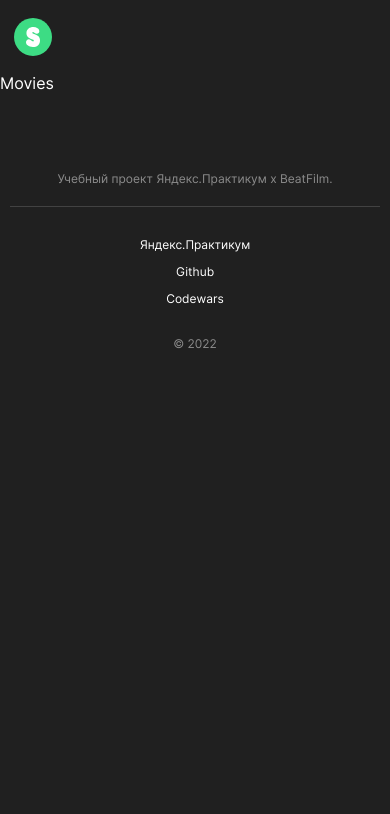
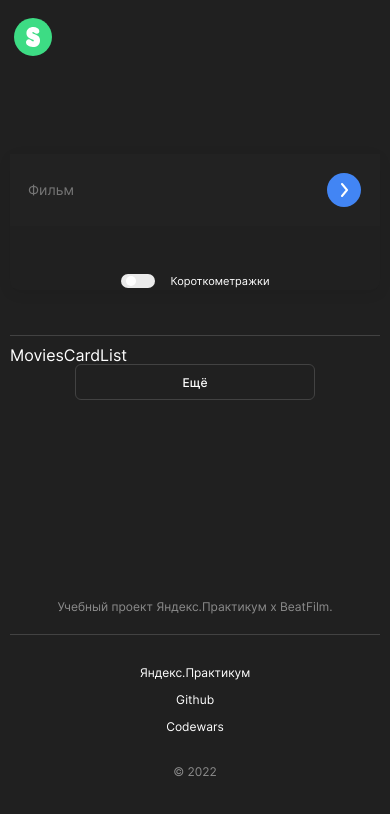
Before and after one commit to MarinaNat/movies-explorer-frontend, a React (Create React App) app: page /movies in a window 390 px wide. Shown: the top 814 px of the page. Built offline with nearby package versions, Linux system fonts and the light colour scheme.

Commit message:
компонент SearchForm

```diff
--- a/src/components/Layout/Header/HeaderMain/HeaderMain.css
+++ b/src/components/Layout/Header/HeaderMain/HeaderMain.css
@@ -53,7 +53,7 @@
     background-image: url(../../../../images/account.svg);
     background-repeat: no-repeat;
     background-position: center;
-    padding-right: 3px;
+    margin-right: 3px;
 }
 
 @media screen and (max-width: 768px) {
--- a/src/components/Layout/Navigation/Navigation.css
+++ b/src/components/Layout/Navigation/Navigation.css
@@ -3,7 +3,7 @@
 .navigation {
     display: flex;
     justify-content: space-between;
-    width: 241px;
+    width: 231px;
 }
 
 .navigation__link {
--- /dev/null
+++ b/src/components/Movies/FilterCheckbox/FilterCheckbox.css
@@ -0,0 +1,68 @@
+.filter-checkbox {
+    display: flex;
+    align-items: center;
+    flex-direction: row;
+    justify-content: space-between;
+    margin: 0 30px;
+}
+
+.filter-checkbox__text {
+    color: var(--color-white);
+    margin: 0;
+    font-size: 13px;
+    font-weight: 400;
+    line-height: 18px;
+    letter-spacing: 0em;
+}
+
+.filter-checkbox__checkbox {
+    display: flex;
+    margin-right: 14px;
+    appearance: none;
+    width: 34px;
+    height: 14px;
+    border-radius: 20px;
+    background: var(--color-checkbox);
+    transition: 0.5s;
+}
+
+.filter-checkbox__checkbox:checked {
+    background: var(--color-checkbox-checked);
+}
+
+.filter-checkbox__checkbox::before {
+    content: '';
+    position: relative;
+    top: 2px;
+    left: 5px;
+    width: 10px;
+    height: 10px;
+    border-radius: 8px;
+    background-color: var(--color-white);
+    transition: 0.5s;
+}
+
+.filter-checkbox__checkbox:checked::before {
+    transform: translateX(16px);
+}
+
+.filter-checkbox__checkbox:hover {
+    cursor: pointer;
+}
+
+@media screen and (max-width: 768px) {
+    .filter-checkbox {
+        margin: 0 20px;
+    }
+
+    .filter-checkbox__checkbox {
+        margin-right: 16px;
+    }
+}
+
+@media screen and (max-width: 475px) {
+    .filter-checkbox__text {
+        font-size: 11px;
+        line-height: 18px;
+    }
+}
--- /dev/null
+++ b/src/components/Movies/FilterCheckbox/FilterCheckbox.js
@@ -0,0 +1,13 @@
+import React from 'react';
+import './FilterCheckbox.css';
+
+const FilterCheckbox = () => {
+    return (
+        <div className='filter-checkbox'>
+            <input type="checkbox" className='filter-checkbox__checkbox' />
+            <p className='filter-checkbox__text'>Короткометражки</p>
+        </div>
+    );
+};
+
+export default FilterCheckbox
--- a/src/components/Movies/Movies.css
+++ b/src/components/Movies/Movies.css
@@ -0,0 +1,42 @@
+.movies {
+    max-width: 1280px;
+    margin: 0 auto;
+    box-sizing: border-box;
+    padding: 70px 70px 80px;
+    background: var(--color-bg);
+}
+
+.movies__more-button {
+    box-sizing: border-box;
+    width: 320px;
+    height: 36px;
+    background: var(--color-bg);
+    border: 1px solid var(--color-line-dark-gray);
+    border-radius: 6px;
+    font-weight: 500;
+    font-size: 12px;
+    line-height: 15px;
+    color: var(--color-white);
+    display: flex;
+    align-items: center;
+    justify-content: center;
+    margin: 0 auto;
+}
+
+@media (max-width: 768px) {
+    .movies {
+        padding: 80px 30px 120px;
+    }
+
+}
+
+@media (max-width: 475px) {
+    .movies {
+        padding: 80px 10px 120px;
+    }
+
+    .movies__more-button {
+        max-width: 240px;
+    }
+
+}
--- a/src/components/Movies/Movies.js
+++ b/src/components/Movies/Movies.js
@@ -1,10 +1,16 @@
 import React from 'react';
 import './Movies.css';
+import SearchForm from './SearchForm/SearchForm.js';
+import MoviesCardList from './MoviesCardList/MoviesCardList.js';
 
 const Movies = () => {
   return (
-    <div>Movies</div>
-  )
+  <main className='movies'>
+<SearchForm />
+<MoviesCardList />
+<button className='link_button movies__more-button'>Ещё</button>
+  </main>
+)
 }
 
 export default Movies
--- a/src/components/Movies/SearchForm/SearchForm.css
+++ b/src/components/Movies/SearchForm/SearchForm.css
@@ -0,0 +1,89 @@
+.search-form {
+    margin: 0 auto 10px;
+    border-bottom: 1px solid var(--color-line-dark-gray);
+}
+
+.search-form__conteiner {
+    display: flex;
+    justify-content: space-between;
+    min-height: 72px;
+    border-radius: 9px;
+    box-shadow: 0px 3px 14px rgba(0, 0, 0, 0.08);
+    background: var(--color-bg-input);
+    align-items: center;
+    padding: 0 0 0 30px;
+    margin-bottom: 69px;
+}
+
+.search-form__form {
+    display: flex;
+    width: 100%;
+    border-right: 1px solid var(--color-line-input);
+    min-height: 40px;
+    align-items: center;
+}
+
+.search-form__icon {
+    width: 14px;
+    height: 22px;
+    box-sizing: border-box;
+}
+
+.search-form__input {
+    margin-left: 18px;
+    background: var(--color-bg-input);
+    border: none;
+    font-weight: 400;
+    font-size: 18px;
+    line-height: 20px;
+    color: var(--color-text-gray);
+    width: 100%;
+}
+
+.search-form__button {
+    min-width: 34px;
+    min-height: 34px;
+    margin-right: 19px;
+    border-radius: 48px;
+    background: var(--color-blue);
+    background-image: url('../../../images/invisible.svg');
+    object-fit: cover;
+    background-repeat: no-repeat;
+    background-position: center;
+
+}
+
+@media (max-width: 768px) {
+    .search-form__conteiner {
+        padding: 0 0 0 29px;
+        margin-bottom: 109px;
+    }
+
+}
+
+@media (max-width: 475px) {
+    .search-form__conteiner {
+        padding: 0 0 0 29px;
+        margin-bottom: 45px;
+        flex-flow: column;
+        background: var(--color-bg);
+        border-radius: none;
+        padding: 0;
+    }
+
+    .search-form__form {
+        border-right: none;
+        min-height: 72px;
+        background: var(--color-bg-input);
+        margin-bottom: 46px;
+    }
+
+    .search-form__icon {
+        display: none;
+    }
+
+    .search-form__input {
+        font-size: 14px;
+        line-height: 20px;
+    }
+}
--- a/src/components/Movies/SearchForm/SearchForm.js
+++ b/src/components/Movies/SearchForm/SearchForm.js
@@ -1,9 +1,20 @@
 import React from 'react';
 import './SearchForm.css';
+import FilterCheckbox from '../FilterCheckbox/FilterCheckbox';
+import loupe from '../../../images/loupe.svg';
 
 const SearchForm = () => {
   return (
-    <div>SearchForm</div>
+    <section className='search-form'>
+      <div className='search-form__conteiner'>
+        <form className='search-form__form'>
+          <img src={loupe} alt='лупа' className='search-form__icon'></img>
+          <input required className="search-form__input" placeholder="Фильм" />
+          <button type="submit" className="search-form__button link_button"></button>
+        </form>
+        <FilterCheckbox />
+      </div>
+    </section>
   )
 }
 
--- a/src/index.css
+++ b/src/index.css
@@ -13,6 +13,7 @@
 
 :root {
   --color-bg: #202020;
+  --color-bg-input: #222222;
   --color-bg-light: #313131;
   --color-bg-landing-hero: #073042;
   --color-black: #000;
@@ -23,12 +24,15 @@
   --color-form-input: #2F2F2F;
   --color-blue: #4285F4;
   --color-green: #3DDC84;
-  --color-enter: #2BE080;
+  /* --color-enter: #2BE080; */
   --color-gray: #DADADA;
   --color-text-gray: #8B8B8B;
   --color-line-black: #424242;
   --color-line-gray: #E6E6E6;
   --color-line-dark-gray: #424242;
+  --color-line-input: #505050;
+  --color-checkbox: #EBEBEB;
+  --color-checkbox-checked: #2BE080;
 
 }
 
@@ -63,6 +67,14 @@ h1 {
   font-weight: 400;
 }
 
+.link_button {
+  cursor: pointer;
+  transition: .2s ease-in;
+}
+
+.link_button:hover {
+  opacity: 0.8;
+}
 /* code {
   font-family: source-code-pro, Menlo, Monaco, Consolas, 'Courier New',
     monospace;
```
Also changed, not shown: src/components/Movies/Preloader/Preloader.css (+88 -0 lines), src/components/Movies/Preloader/Preloader.js (+6 -2 lines), src/images/invisible.svg (added), src/images/loupe.svg (added).
